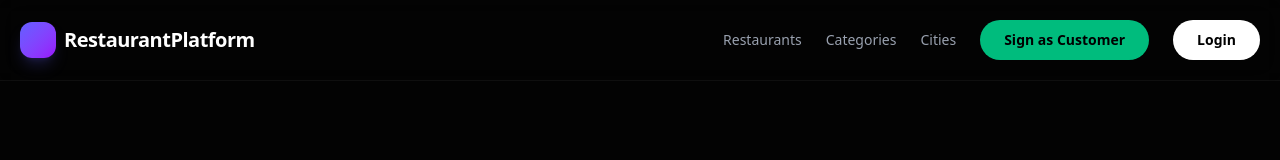
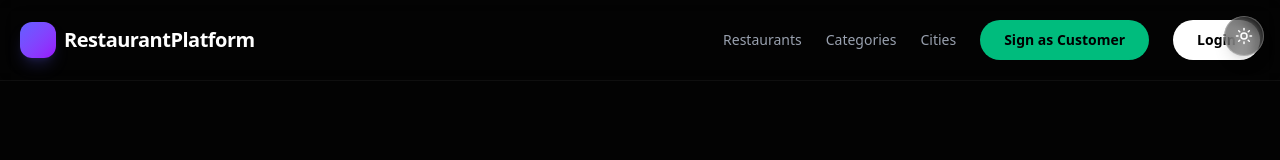
Before and after one commit to jeet-webdev/nextjs-app, a Next.js app: page / in a window 1280 px wide. Shown: the top 160 px of the page. Built offline with nearby package versions, Linux system fonts and the light colour scheme; no server answers; the database is empty.

Commit message:
mode-updating

```diff
--- a/src/app/globals.css
+++ b/src/app/globals.css
@@ -1 +1,33 @@
 @import "tailwindcss";
+
+html,
+body {
+	min-height: 100%;
+}
+
+body {
+	background: #030303;
+	color: #f8fafc;
+}
+
+html.light body {
+	background: #e8edf5;
+	color: #0f172a;
+}
+
+#theme-root {
+	min-height: 100vh;
+	transition: filter 180ms ease;
+}
+
+html.light #theme-root {
+	filter: invert(1) hue-rotate(180deg);
+}
+
+html.light img,
+html.light video,
+html.light iframe,
+html.light svg,
+html.light canvas {
+	filter: invert(1) hue-rotate(180deg);
+}
--- a/src/app/layout.tsx
+++ b/src/app/layout.tsx
@@ -16,6 +16,7 @@
 
 import type { Metadata } from "next";
 import "./globals.css";
+import ThemeToggle from "@/shared/components/ThemeToggle";
 
 export const metadata: Metadata = {
   title: "Multi-restaurant marketplace platform",
@@ -27,8 +28,11 @@ export default function RootLayout({
   children: React.ReactNode;
 }) {
   return (
-    <html lang="en">
-      <body>{children}</body>
+    <html lang="en" className="dark" suppressHydrationWarning>
+      <body>
+        <ThemeToggle />
+        <div id="theme-root">{children}</div>
+      </body>
     </html>
   );
 }
--- /dev/null
+++ b/src/shared/components/ThemeToggle.tsx
@@ -0,0 +1,46 @@
+"use client";
+
+import { useEffect, useState } from "react";
+import { Moon, Sun } from "lucide-react";
+
+type Theme = "dark" | "light";
+
+const STORAGE_KEY = "site-theme";
+
+function applyTheme(theme: Theme) {
+  const root = document.documentElement;
+  root.classList.remove("dark", "light");
+  root.classList.add(theme);
+}
+
+export default function ThemeToggle() {
+  const [theme, setTheme] = useState<Theme>("dark");
+  const [mounted, setMounted] = useState(false);
+
+  useEffect(() => {
+    const savedTheme = window.localStorage.getItem(STORAGE_KEY);
+    const initialTheme: Theme = savedTheme === "light" ? "light" : "dark";
+
+    setTheme(initialTheme);
+    applyTheme(initialTheme);
+    setMounted(true);
+  }, []);
+
+  const toggleTheme = () => {
+    const nextTheme: Theme = theme === "dark" ? "light" : "dark";
+    setTheme(nextTheme);
+    applyTheme(nextTheme);
+    window.localStorage.setItem(STORAGE_KEY, nextTheme);
+  };
+
+  return (
+    <button
+      type="button"
+      onClick={toggleTheme}
+      aria-label={theme === "dark" ? "Switch to light theme" : "Switch to dark theme"}
+      className="fixed right-4 top-4 z-[100] rounded-full border border-white/25 bg-black/40 p-2.5 text-white shadow-lg backdrop-blur transition hover:scale-105 hover:bg-black/60"
+    >
+      {mounted && theme === "dark" ? <Sun size={18} /> : <Moon size={18} />}
+    </button>
+  );
+}
```
Also changed, not shown: 1 other file (tests, documents, lock files or other folders).
